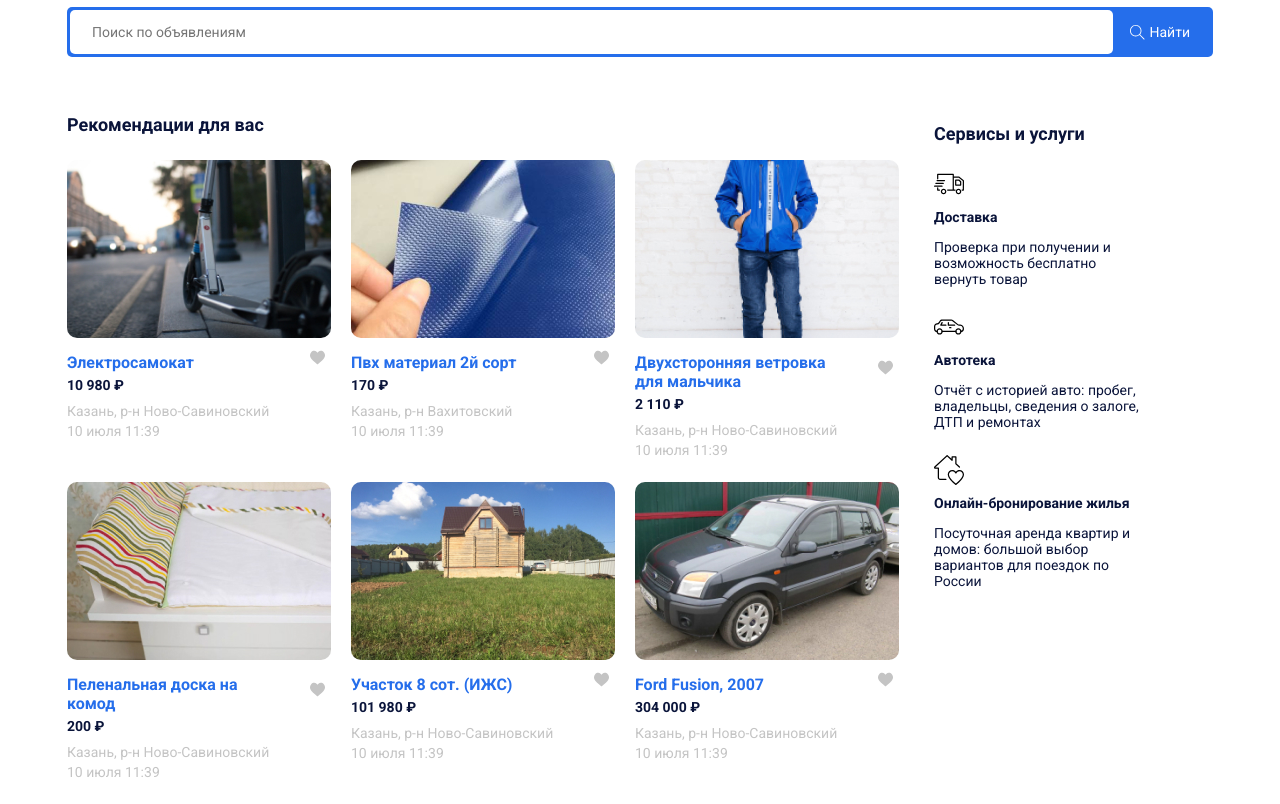
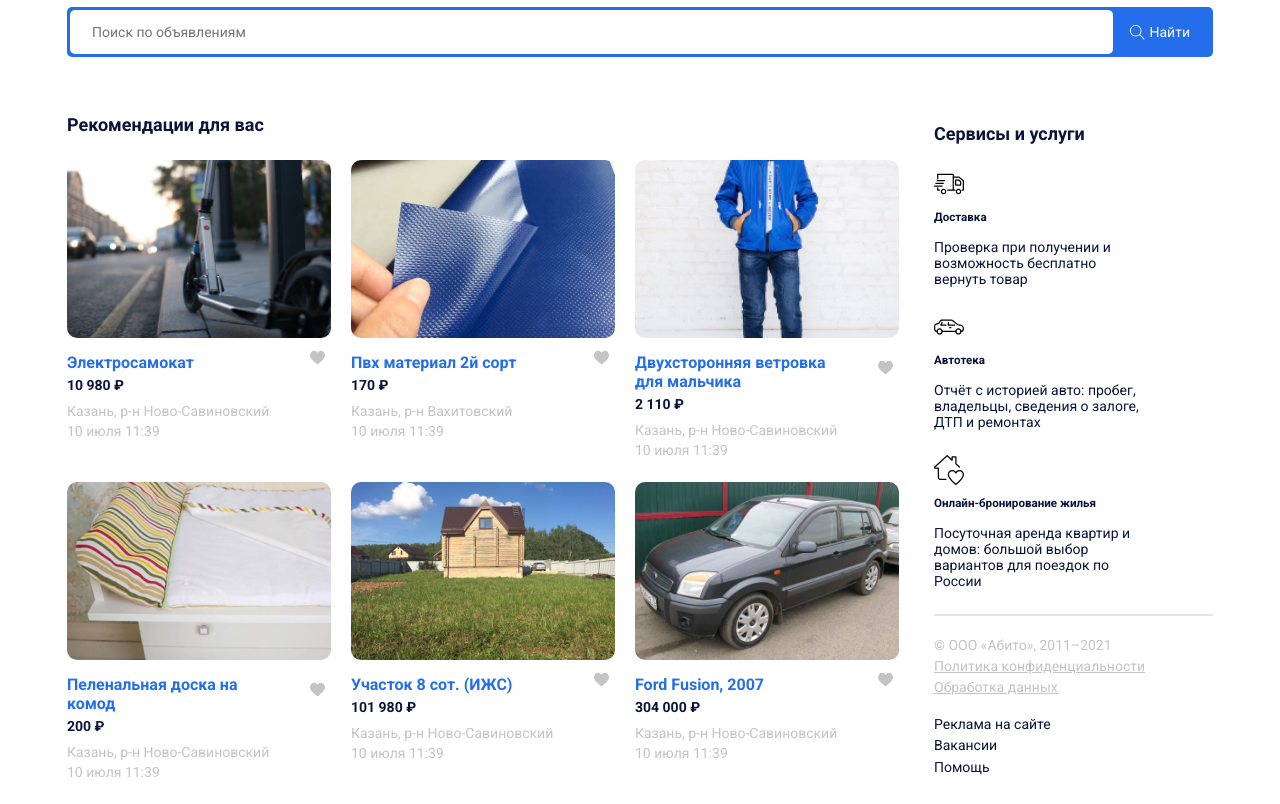
Before and after one commit to EllaK94/abito, a plain HTML site: page index.html in a window 1280 px wide. Shown: the part 83-887 px from the top of the page. Drawn offline with Linux system fonts and the light colour scheme.

Commit message:
Доделала футер на главной странице

```diff
--- a/index.html
+++ b/index.html
@@ -199,6 +199,31 @@
         <p class="service-text">Посуточная аренда квартир и домов: большой выбор вариантов для поездок по России</p>
       </div>
       <!-- /.service -->
+      <hr color="#E5E5E5"/>
+      <footer class="footer">
+        <p class="footer-text">© ООО «Абито», 2011–2021</p>
+        <!-- ссылки на политику и обработку данных -->
+        <ul class="footer-menu">
+          <li class="footer-menu__item">
+            <a href="#" class="footer-text">Политика конфиденциальности</a>
+          </li>
+          <li class="footer-menu__item">
+            <a href="#" class="footer-text">Обработка данных</a>
+          </li>
+        </ul>
+        <!-- ссылки для навигации в футере -->
+        <ul class="footer-menu">
+          <li class="footer-menu__item">
+            <a href="#" class="footer-link">Реклама на сайте</a>
+          </li>
+          <li class="footer-menu__item">
+            <a href="#" class="footer-link">Вакансии</a>
+          </li>
+          <li class="footer-menu__item">
+            <a href="#" class="footer-link">Помощь</a>
+          </li>
+        <!-- /.footer-menu -->
+      </footer>
     </aside>
 
   </div>
--- a/sass/_colors.sass
+++ b/sass/_colors.sass
@@ -5,3 +5,4 @@ $input-backgroud: #FFFFFF
 $card-title-color: #256EEB
 $like-background: #FFFFFF
 $card-text: #C4C4C4
+$footer-text: #C4C4C4
--- a/sass/blocks/_page-content.sass
+++ b/sass/blocks/_page-content.sass
@@ -31,7 +31,6 @@
     // ставим блок, потому что не применяется отсуп 10 пкс
     margin-bottom: 10px
   &-text
-    font-size: 14px
     line-height: 16px
     color: $card-text
     margin-bottom: 4px
@@ -45,15 +44,31 @@
   margin-bottom: 25px
   &-title
     font-weight: bold
-    font-size: 14px
     line-height: 16px
     margin-top: 7px
     margin-bottom: 5px
   &-text
-    font-size: 14px
     line-height: 16px
     max-width: 217px
 .page-title
   font-size: 18px
   line-height: 21px
   margin-bottom: 25px
+.footer
+  &-menu
+    margin: 0
+    padding: 0
+    list-style: none
+    margin-bottom: 16px
+  &-text
+    // делаем инлайновыми, чтобы заработал отступ
+    display: inline-block
+    line-height: 16px
+    color: $footer-text
+    margin-bottom: 5px
+  &-link
+    // делаем инлайновыми, чтобы заработал отступ
+    display: inline-block
+    color: inherit
+    text-decoration: none
+    margin-bottom: 5px
```
Also changed, not shown: css/style.css, 1 other file.
